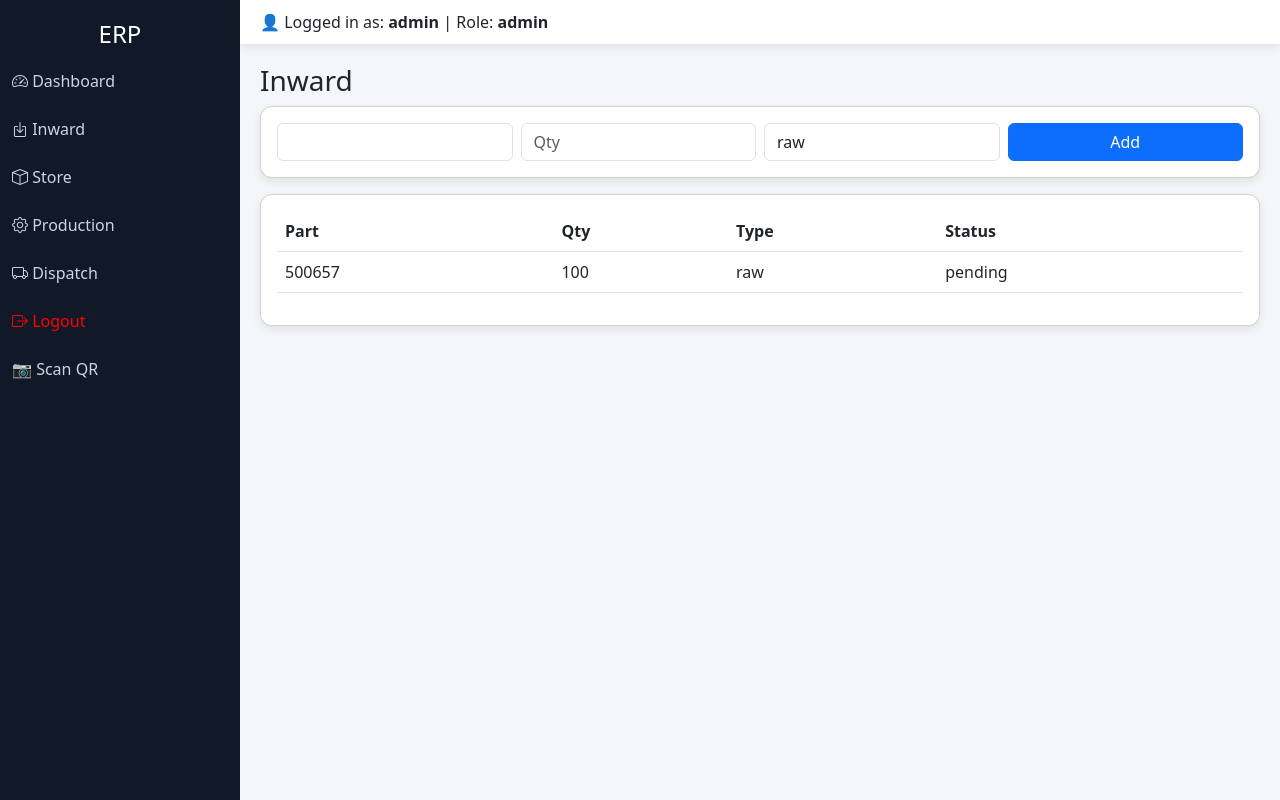
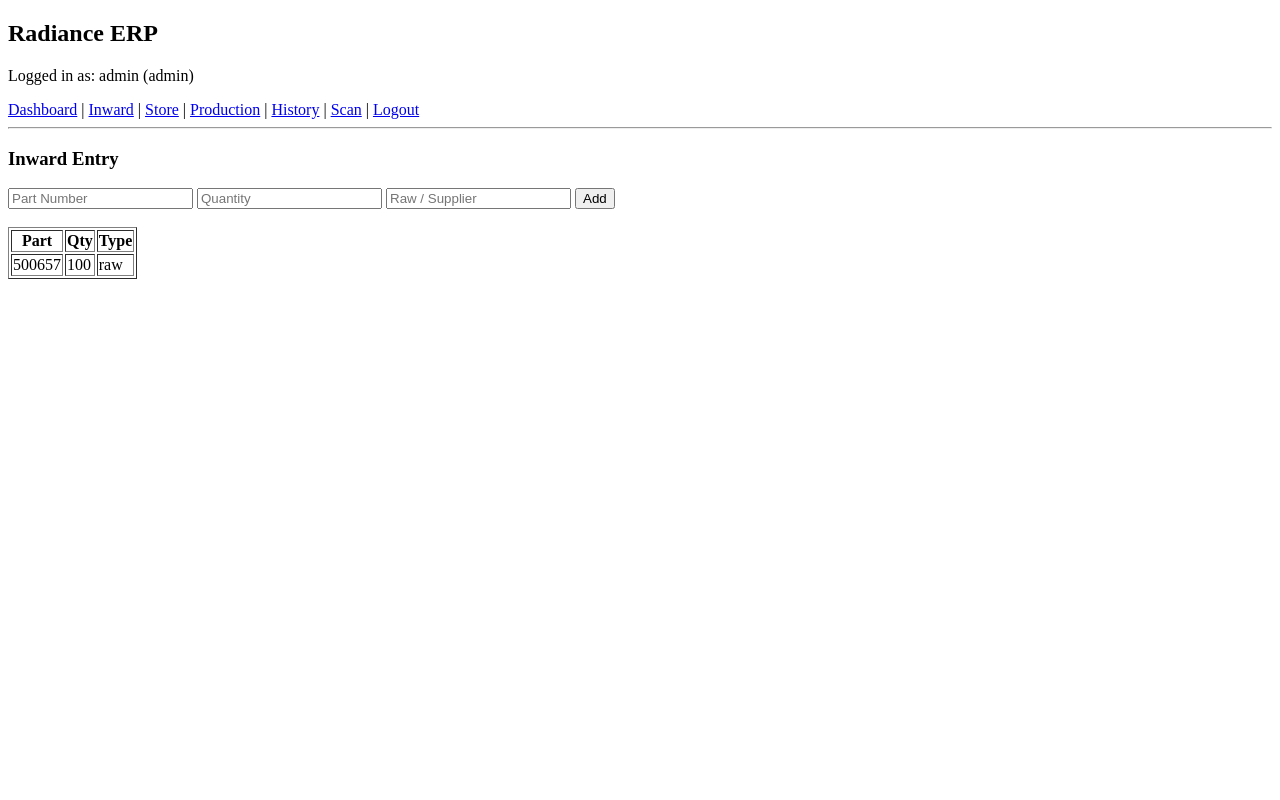
Before and after one commit to ashuu481/Radiance_Erp, a Flask app: page /inward in a window 1280 px wide. Run offline with Flask 3, Linux system fonts and the light colour scheme; a user stored in the database is signed in; data comes from the database, SQL or seed files in the repository; parts of the project's set-up code (start-up, migrations or seed data) failed here and were passed over.

Commit message:
FINAL ALL TEMPLATES

```diff
--- a/app.py
+++ b/app.py
@@ -1,141 +1,42 @@
 from flask import Flask, render_template, request, redirect, session
-import sqlite3
-import qrcode
-import pandas as pd
+import sqlite3, os, qrcode
+
 app = Flask(__name__)
-app.secret_key = "erp_secret_key"
-import os
-print("Page Loaded")
-if __name__ == '__main__':
-    port = int(os.environ.get("PORT", 10000))
-    app.run(host='0.0.0.0', port=port, debug=False)
-if __name__ == '__main__':
-    port = int(os.environ.get("PORT", 5000))
-    app.run(host='0.0.0.0', port=port)
-@app.route('/')
-def home():
-    return redirect('/login')
-@app.route('/scan')
-def scan():
-    return render_template("scan.html")
-@app.route('/generate_qr/<part>')
-def generate_qr(part):
-    if not os.path.exists("static"):
-        os.makedirs("static")
+app.secret_key = "secret123"
 
-    img = qrcode.make(part)
-    path = f"static/{part}.png"
-    img.save(path)
-
-    return f"<h3>QR for {part}</h3><img src='/{path}'>"
-import pandas as pd
-
-@app.route('/export')
-def export():
-    conn = sqlite3.connect("erp.db")
-    df = pd.read_sql_query("SELECT * FROM stock", conn)
-    conn.close()
-
-    file = "stock.xlsx"
-    df.to_excel(file, index=False)
-
-    return f"Exported: {file}"
-@app.route('/import', methods=['GET','POST'])
-def import_excel():
-    if request.method == 'POST':
-        file = request.files['file']
-
-        df = pd.read_excel(file)
-
-        conn = sqlite3.connect("erp.db")
-        df.to_sql('stock', conn, if_exists='replace', index=False)
-        conn.close()
-
-        return "Imported Successfully"
-
-    return '''
-    <form method="post" enctype="multipart/form-data">
-    <input type="file" name="file">
-    <button>Upload</button>
-    </form>
-    '''
-
-# ---------------- DATABASE ----------------
+# ---------------- DB ----------------
 def get_db():
     conn = sqlite3.connect("erp.db", check_same_thread=False)
     conn.row_factory = sqlite3.Row
     return conn
 
-
-# ---------------- INIT DB ----------------
+# ---------------- INIT ----------------
 def init_db():
     conn = get_db()
     cur = conn.cursor()
-    init_db()
-    # USERS
-    cur.execute("""
-    CREATE TABLE IF NOT EXISTS users (
-        id INTEGER PRIMARY KEY AUTOINCREMENT,
-        username TEXT UNIQUE,
-        password TEXT,
-        role TEXT
-    )
-    """)
 
-    # INWARD
-    cur.execute("""
-    CREATE TABLE IF NOT EXISTS inward (
-        id INTEGER PRIMARY KEY AUTOINCREMENT,
-        part TEXT,
-        qty INTEGER,
-        type TEXT,
-        status TEXT DEFAULT 'pending'
-    )
-    """)
+    cur.execute("""CREATE TABLE IF NOT EXISTS users(
+    id INTEGER PRIMARY KEY, username TEXT UNIQUE, password TEXT, role TEXT)""")
 
-    # STOCK
-    cur.execute("""
-    CREATE TABLE IF NOT EXISTS stock (
-        id INTEGER PRIMARY KEY AUTOINCREMENT,
-        part TEXT UNIQUE,
-        qty INTEGER DEFAULT 0,
-        min_qty INTEGER DEFAULT 10
-    )
-    """)
+    cur.execute("""CREATE TABLE IF NOT EXISTS inward(
+    id INTEGER PRIMARY KEY, part TEXT, qty INTEGER, type TEXT)""")
 
-    # DISPATCH
-    cur.execute("""
-    CREATE TABLE IF NOT EXISTS dispatch (
-        id INTEGER PRIMARY KEY AUTOINCREMENT,
-        part TEXT,
-        qty INTEGER,
-        date TIMESTAMP DEFAULT CURRENT_TIMESTAMP
-    )
-    """)
+    cur.execute("""CREATE TABLE IF NOT EXISTS stock(
+    id INTEGER PRIMARY KEY, part TEXT UNIQUE, qty INTEGER DEFAULT 0, min_qty INTEGER DEFAULT 10)""")
 
-    # STOCK HISTORY
-    cur.execute("""
-    CREATE TABLE IF NOT EXISTS stock_history (
-        id INTEGER PRIMARY KEY AUTOINCREMENT,
-        part TEXT,
-        qty INTEGER,
-        action TEXT,
-        user TEXT,
-        date TIMESTAMP DEFAULT CURRENT_TIMESTAMP
-    )
-    """)
+    cur.execute("""CREATE TABLE IF NOT EXISTS history(
+    id INTEGER PRIMARY KEY, part TEXT, qty INTEGER, action TEXT, user TEXT, date TIMESTAMP DEFAULT CURRENT_TIMESTAMP)""")
 
-    # DEFAULT USERS
     users = [
-        ("admin", "admin", "admin"),
-        ("inward", "123", "inward"),
-        ("store", "123", "store"),
-        ("production", "123", "production"),
-        ("dispatch", "123", "dispatch")
+        ("admin","admin","admin"),
+        ("inward","123","inward"),
+        ("store","123","store"),
+        ("production","123","production"),
+        ("dispatch","123","dispatch")
     ]
 
     for u in users:
-        cur.execute("INSERT OR IGNORE INTO users (username, password, role) VALUES (?, ?, ?)", u)
+        cur.execute("INSERT OR IGNORE INTO users(username,password,role) VALUES(?,?,?)", u)
 
     conn.commit()
     conn.close()
@@ -143,75 +44,60 @@ def init_db():
 init_db()
 
 # ---------------- LOGIN ----------------
-@app.route('/', methods=['GET', 'POST'])
-@app.route('/login', methods=['GET', 'POST'])
+@app.route('/', methods=['GET','POST'])
 def login():
     if request.method == 'POST':
-        username = request.form['username']
-        password = request.form['password']
+        u = request.form['username']
+        p = request.form['password']
 
         conn = get_db()
         cur = conn.cursor()
-        cur.execute("SELECT role FROM users WHERE username=? AND password=?", (username, password))
+        cur.execute("SELECT role FROM users WHERE username=? AND password=?", (u,p))
         user = cur.fetchone()
         conn.close()
 
         if user:
-            session['user'] = username
+            session['user'] = u
             session['role'] = user['role']
             return redirect('/dashboard')
-        else:
-            return "Invalid Login ❌"
 
     return render_template("login.html")
-
 
 # ---------------- DASHBOARD ----------------
 @app.route('/dashboard')
 def dashboard():
     if 'user' not in session:
-        return redirect('/login')
-
+        return redirect('/')
     return render_template("home.html")
 
+# ---------------- INWARD ----------------
+@app.route('/inward', methods=['GET','POST'])
+def inward():
+    if session.get('role') not in ['admin','inward']:
+        return "Access Denied"
 
-# ---------------- INWARD ----------------
-@app.route('/inward', methods=['GET', 'POST'])
-def inward():
-    if session.get('role') not in ['admin', 'inward']:
-        return "Access Denied ❌"
+    part = request.args.get('part','')
 
     conn = get_db()
     cur = conn.cursor()
 
-    # ✅ ALWAYS define part safely
-    part = request.args.get('part', '')  # from QR
-    qty = ''
-    mat_type = ''
-
     if request.method == 'POST':
         part = request.form['part']
         qty = int(request.form['qty'])
-        mat_type = request.form['type']
+        t = request.form['type']
 
-        # insert inward
-        cur.execute("INSERT INTO inward (part, qty, type) VALUES (?, ?, ?)",
-                    (part, qty, mat_type))
+        cur.execute("INSERT INTO inward(part,qty,type) VALUES(?,?,?)",(part,qty,t))
 
-        # update stock
         cur.execute("SELECT qty FROM stock WHERE part=?", (part,))
-        existing = cur.fetchone()
+        data = cur.fetchone()
 
-        if existing:
-            cur.execute("UPDATE stock SET qty = qty + ? WHERE part=?", (qty, part))
+        if data:
+            cur.execute("UPDATE stock SET qty=qty+? WHERE part=?", (qty,part))
         else:
-            cur.execute("INSERT INTO stock (part, qty) VALUES (?, ?)", (part, qty))
+            cur.execute("INSERT INTO stock(part,qty) VALUES(?,?)",(part,qty))
 
-        # history
-        cur.execute("""
-        INSERT INTO stock_history (part, qty, action, user)
-        VALUES (?, ?, 'INWARD', ?)
-        """, (part, qty, session['user']))
+        cur.execute("INSERT INTO history(part,qty,action,user) VALUES(?,?,?,?)",
+                    (part,qty,"INWARD",session['user']))
 
         conn.commit()
 
@@ -221,35 +107,30 @@ def inward():
 
     return render_template("inward.html", data=data, part=part)
 
-
 # ---------------- STORE ----------------
 @app.route('/store')
 def store():
-    if session.get('role') not in ['admin', 'store']:
-        return "Access Denied ❌"
+    if session.get('role') not in ['admin','store']:
+        return "Access Denied"
 
     conn = get_db()
     cur = conn.cursor()
-
     cur.execute("SELECT * FROM stock")
     data = cur.fetchall()
 
-    # LOW STOCK ALERT
-    low_stock = [i['part'] for i in data if i['qty'] <= i['min_qty']]
+    low = [i['part'] for i in data if i['qty'] <= i['min_qty']]
 
     conn.close()
 
-    return render_template("store.html", data=data, low_stock=low_stock)
-
+    return render_template("store.html", data=data, low=low)
 
 # ---------------- PRODUCTION ----------------
-@app.route('/production', methods=['GET', 'POST'])
+@app.route('/production', methods=['GET','POST'])
 def production():
-    if session.get('role') not in ['admin', 'production']:
-        return "Access Denied ❌"
+    if session.get('role') not in ['admin','production']:
+        return "Access Denied"
 
-    message = ""
-
+    msg = ""
     if request.method == 'POST':
         part = request.form['part']
         qty = int(request.form['qty'])
@@ -258,73 +139,53 @@ def production():
         cur = conn.cursor()
 
         cur.execute("SELECT qty FROM stock WHERE part=?", (part,))
-        stock = cur.fetchone()
+        s = cur.fetchone()
 
-        if stock and stock['qty'] >= qty:
-            cur.execute("UPDATE stock SET qty = qty - ? WHERE part=?", (qty, part))
-
-            cur.execute("""
-            INSERT INTO stock_history (part, qty, action, user)
-            VALUES (?, ?, 'PRODUCTION', ?)
-            """, (part, qty, session['user']))
-
-            message = "Production Updated ✅"
+        if s and s['qty'] >= qty:
+            cur.execute("UPDATE stock SET qty=qty-? WHERE part=?", (qty,part))
+            cur.execute("INSERT INTO history(part,qty,action,user) VALUES(?,?,?,?)",
+                        (part,qty,"PRODUCTION",session['user']))
+            msg = "Updated"
         else:
-            message = "Not enough stock ❌"
+            msg = "Not enough stock"
 
         conn.commit()
         conn.close()
 
-    return render_template("production.html", message=message)
-
-
-# ---------------- DISPATCH ----------------
-@app.route('/dispatch', methods=['GET', 'POST'])
-def dispatch():
-    if session.get('role') not in ['admin', 'dispatch']:
-        return "Access Denied ❌"
-
-    conn = get_db()
-    cur = conn.cursor()
-
-    if request.method == 'POST':
-        part = request.form['part']
-        qty = int(request.form['qty'])
-
-        cur.execute("INSERT INTO dispatch (part, qty) VALUES (?, ?)", (part, qty))
-        conn.commit()
-
-    cur.execute("SELECT * FROM dispatch")
-    data = cur.fetchall()
-    conn.close()
-
-    return render_template("dispatch.html", data=data)
-
+    return render_template("production.html", msg=msg)
 
 # ---------------- HISTORY ----------------
 @app.route('/history')
 def history():
-    if session.get('role') not in ['admin', 'store']:
-        return "Access Denied ❌"
-
     conn = get_db()
     cur = conn.cursor()
-
-    cur.execute("SELECT * FROM stock_history ORDER BY date DESC")
+    cur.execute("SELECT * FROM history ORDER BY date DESC")
     data = cur.fetchall()
-
     conn.close()
-
     return render_template("history.html", data=data)
 
+# ---------------- QR ----------------
+@app.route('/qr/<part>')
+def qr(part):
+    if not os.path.exists("static"):
+        os.makedirs("static")
+    img = qrcode.make(part)
+    path = f"static/{part}.png"
+    img.save(path)
+    return f"<h3>{part}</h3><img src='/{path}'>"
+
+# ---------------- SCAN ----------------
+@app.route('/scan')
+def scan():
+    return render_template("scan.html")
 
 # ---------------- LOGOUT ----------------
 @app.route('/logout')
 def logout():
     session.clear()
-    return redirect('/login')
-
+    return redirect('/')
 
 # ---------------- RUN ----------------
 if __name__ == '__main__':
-    app.run(host='0.0.0.0', port=5000, debug=True)
+    port = int(os.environ.get("PORT",10000))
+    app.run(host='0.0.0.0', port=port)
--- a/templates/base.html
+++ b/templates/base.html
@@ -2,91 +2,27 @@
 <html>
 <head>
     <title>Radiance ERP</title>
-
-    <link href="https://cdn.jsdelivr.net/npm/bootstrap@5.3.0/dist/css/bootstrap.min.css" rel="stylesheet">
-    <link href="https://cdn.jsdelivr.net/npm/bootstrap-icons/font/bootstrap-icons.css" rel="stylesheet">
-    <link rel="manifest" href="/static/manifest.json">
-    <style>
-        body { background:#f4f6f9; }
-
-        .sidebar {
-            width:240px;
-            height:100vh;
-            position:fixed;
-            background:#111827;
-            color:white;
-            padding-top:20px;
-        }
-
-        .sidebar a {
-            display:block;
-            padding:12px;
-            color:#cbd5e1;
-            text-decoration:none;
-        }
-
-        .sidebar a:hover {
-            background:#1f2937;
-            color:white;
-        }
-
-        .content {
-            margin-left:240px;
-            padding:20px;
-        }
-
-        .topbar {
-            margin-left:240px;
-            background:white;
-            padding:10px 20px;
-            box-shadow:0 2px 10px rgba(0,0,0,0.1);
-        }
-
-        .card {
-            border-radius:12px;
-            box-shadow:0 4px 10px rgba(0,0,0,0.08);
-        }
-    </style>
+    <meta name="viewport" content="width=device-width, initial-scale=1">
 </head>
-
 <body>
 
-<!-- SIDEBAR -->
-<div class="sidebar">
-    <h4 class="text-center">ERP</h4>
+<h2>Radiance ERP</h2>
 
-    <a href="/dashboard"><i class="bi bi-speedometer2"></i> Dashboard</a>
+{% if session.get('user') %}
+<p>Logged in as: {{ session['user'] }} ({{ session['role'] }})</p>
 
-    {% if session['role'] in ['admin','inward'] %}
-    <a href="/inward"><i class="bi bi-box-arrow-in-down"></i> Inward</a>
-    {% endif %}
+<a href="/dashboard">Dashboard</a> |
+<a href="/inward">Inward</a> |
+<a href="/store">Store</a> |
+<a href="/production">Production</a> |
+<a href="/history">History</a> |
+<a href="/scan">Scan</a> |
+<a href="/logout">Logout</a>
 
-    {% if session['role'] in ['admin','store'] %}
-    <a href="/store"><i class="bi bi-box"></i> Store</a>
-    {% endif %}
+<hr>
+{% endif %}
 
-    {% if session['role'] in ['admin','production'] %}
-    <a href="/production"><i class="bi bi-gear"></i> Production</a>
-    {% endif %}
-
-    {% if session['role'] in ['admin','dispatch'] %}
-    <a href="/dispatch"><i class="bi bi-truck"></i> Dispatch</a>
-    {% endif %}
-
-    <a href="/logout" style="color:red;"><i class="bi bi-box-arrow-right"></i> Logout</a>
-    <a href="/scan">📷 Scan QR</a>
-</div>
-
-<!-- TOPBAR -->
-<div class="topbar">
-    👤 Logged in as: <b>{{ session['user'] }}</b> |
-    Role: <b>{{ session['role'] }}</b>
-</div>
-
-<!-- CONTENT -->
-<div class="content">
-    {% block content %}{% endblock %}
-</div>
+{% block content %}{% endblock %}
 
 </body>
 </html>
--- a/templates/inward.html
+++ b/templates/inward.html
@@ -1,50 +1,32 @@
 {% extends 'base.html' %}
-
 {% block content %}
 
-<h3>Inward</h3>
+<h3>Inward Entry</h3>
 
-<div class="card p-3 mb-3">
-<form method="post" class="row g-2">
+<form method="post">
+    <input name="part" placeholder="Part Number" value="{{ part }}" required>
+    <input name="qty" placeholder="Quantity" required>
+    <input name="type" placeholder="Raw / Supplier" required>
+    <button>Add</button>
+</form>
 
-<div class="col">
-<input name="part" class="form-control" value="{{ part }}">
-</div>
+<br>
 
-<div class="col">
-<input name="qty" class="form-control" placeholder="Qty">
-</div>
-
-<div class="col">
-<select name="type" class="form-control">
-<option>raw</option>
-<option>supplier</option>
-</select>
-</div>
-
-<div class="col">
-<button class="btn btn-primary w-100">Add</button>
-</div>
-
-</form>
-</div>
-
-<div class="card p-3">
-<table class="table">
+<table border="1">
 <tr>
-<th>Part</th><th>Qty</th><th>Type</th><th>Status</th>
+<th>Part</th>
+<th>Qty</th>
+<th>Type</th>
 </tr>
 
 {% for i in data %}
 <tr>
-<td>{{i['part']}}</td>
-<td>{{i['qty']}}</td>
-<td>{{i['type']}}</td>
-<td>{{i['status']}}</td>
+<td>{{ i['part'] }}</td>
+<td>{{ i['qty'] }}</td>
+<td>{{ i['type'] }}</td>
 </tr>
 {% endfor %}
 
 </table>
-</div>
 
 {% endblock %}
```
Also changed, not shown: templates/history.html (+11 -10 lines), templates/home.html (+8 -17 lines), templates/login.html (+5 -29 lines), templates/production.html (+5 -24 lines), templates/scan.html (+4 -28 lines), templates/store.html (+13 -22 lines).
